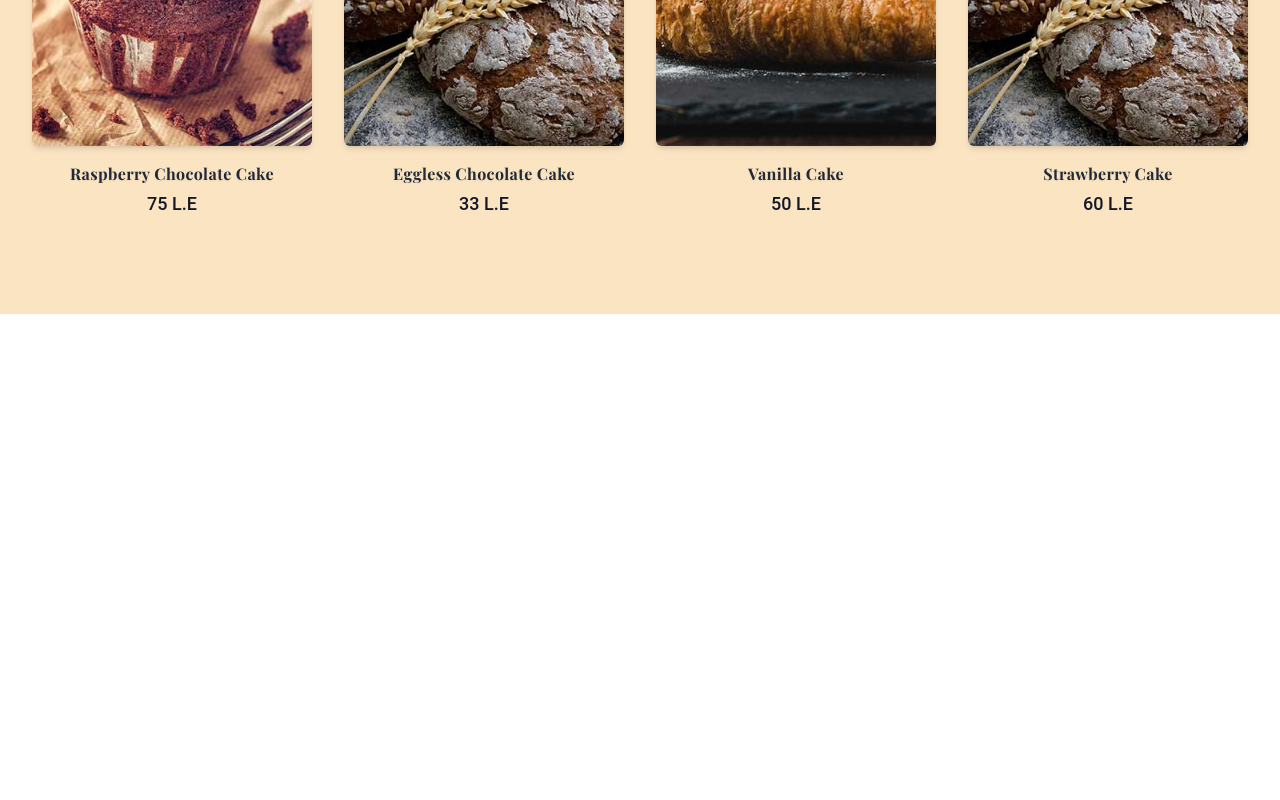
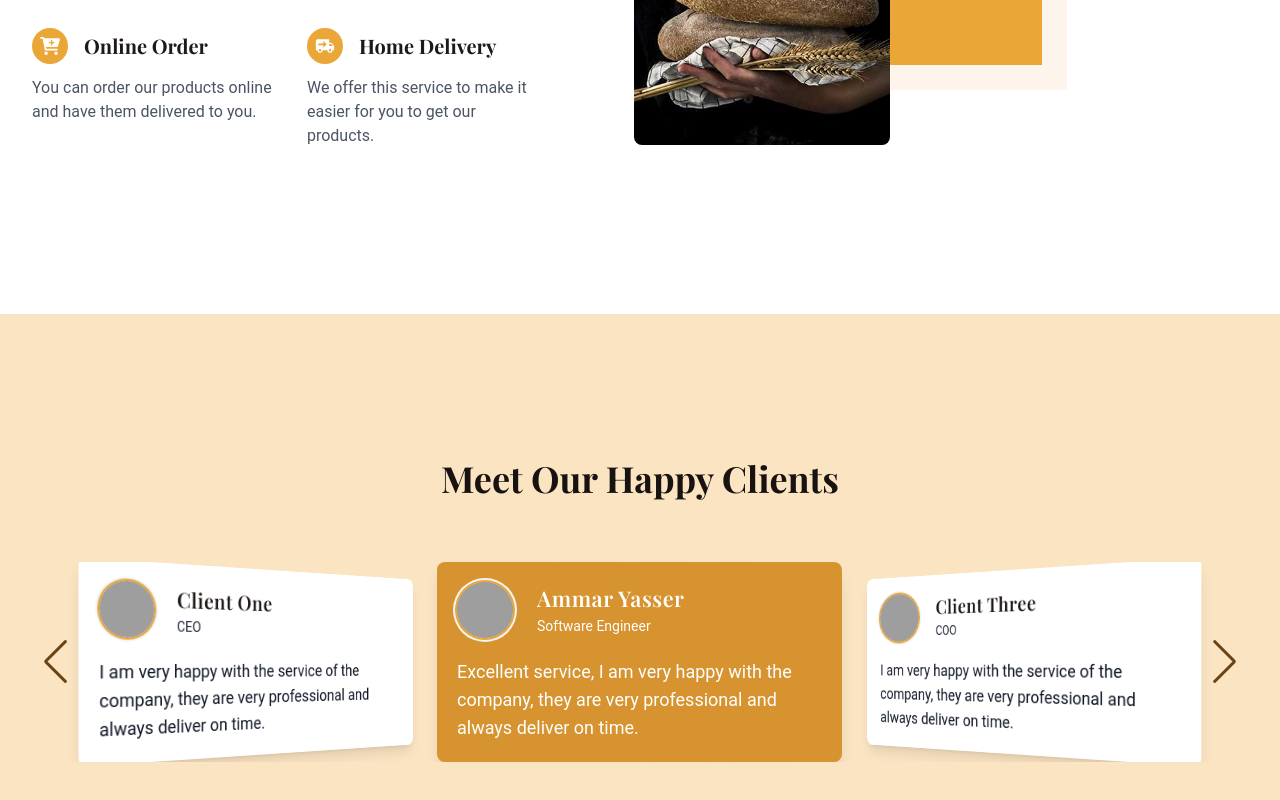
Before and after one commit to AmmarYasser33/Artisanal-bread, a React (Vite) app in the folder frontend/: page / in a window 1280 px wide. Shown: the part 2644-3444 px from the top of the page. Before the commit the page ends 2958 px from the top, so only its background shows below. Built offline with nearby package versions, Linux system fonts and the light colour scheme; grey boxes are pictures that could not be loaded; a web font is replaced by a local one.

Commit message:
Add Testimonials component

```diff
--- a/frontend/package.json
+++ b/frontend/package.json
@@ -19,7 +19,8 @@
     "react-dom": "^18.2.0",
     "react-hook-form": "^7.53.1",
     "react-player": "^2.16.0",
-    "react-router-dom": "^6.27.0"
+    "react-router-dom": "^6.27.0",
+    "swiper": "^11.1.14"
   },
   "devDependencies": {
     "@tailwindcss/aspect-ratio": "^0.4.2",
--- /dev/null
+++ b/frontend/src/components/Testimonials.jsx
@@ -0,0 +1,103 @@
+import { Navigation, A11y, EffectCoverflow } from "swiper/modules";
+import { Swiper, SwiperSlide } from "swiper/react";
+
+import "swiper/css";
+import "swiper/css/effect-coverflow";
+import "swiper/css/navigation";
+
+const data = [
+  {
+    id: 1,
+    name: "Client One",
+    title: "CEO",
+    image: "https://randomuser.me/api/portraits/men/62.jpg",
+    quote:
+      "I am very happy with the service of the company, they are very professional and always deliver on time.",
+  },
+  {
+    id: 2,
+    name: "Ammar Yasser",
+    title: "Software Engineer",
+    image: "https://randomuser.me/api/portraits/men/44.jpg",
+    quote:
+      "Excellent service, I am very happy with the company, they are very professional and always deliver on time.",
+  },
+  {
+    id: 3,
+    name: "Client Three",
+    title: "COO",
+    image: "https://randomuser.me/api/portraits/men/50.jpg",
+    quote:
+      "I am very happy with the service of the company, they are very professional and always deliver on time.",
+  },
+];
+
+export default function Testimonials() {
+  return (
+    <div className="bg-primary-100">
+      <div className="mx-auto max-w-7xl items-center justify-center px-0 py-28 md:py-36 lg:px-8">
+        <h3 className="mb-16 text-center text-4xl font-bold leading-10 text-secondary-700">
+          Meet Our Happy Clients
+        </h3>
+
+        <Swiper
+          modules={[Navigation, A11y, EffectCoverflow]}
+          effect="coverflow"
+          // loop={true}
+          initialSlide={data.length > 1 ? 1 : 0}
+          slidesPerView={2}
+          centeredSlides={true}
+          navigation
+          coverflowEffect={{
+            slideShadows: false,
+          }}
+          breakpoints={{
+            900: {
+              slidesPerView: 3,
+            },
+            600: {
+              slidesPerView: 2,
+            },
+          }}
+        >
+          {data.map((testimonial) => (
+            <SwiperSlide key={testimonial.id}>
+              {({ isActive }) => (
+                <div
+                  className={`rounded-lg p-5 shadow-lg ${isActive ? "bg-primary-600" : "bg-white"}`}
+                >
+                  <div className="flex items-center space-x-6">
+                    <img
+                      src={testimonial.image}
+                      alt={testimonial.name}
+                      className="h-14 w-14 rounded-full ring-2 ring-gray-100 ring-offset-2 ring-offset-primary-500"
+                    />
+
+                    <div className="flex flex-col space-y-1">
+                      <h4
+                        className={`mb-0 text-[1.35rem] font-semibold leading-7 tracking-wide ${isActive ? "text-white" : "text-secondary-500"}`}
+                      >
+                        {testimonial.name}
+                      </h4>
+                      <p
+                        className={`font-roboto text-sm ${isActive ? "text-white" : "text-gray-800"}`}
+                      >
+                        {testimonial.title}
+                      </p>
+                    </div>
+                  </div>
+
+                  <p
+                    className={`mt-5 font-roboto text-lg ${isActive ? "text-white" : "text-gray-900"}`}
+                  >
+                    {testimonial.quote}
+                  </p>
+                </div>
+              )}
+            </SwiperSlide>
+          ))}
+        </Swiper>
+      </div>
+    </div>
+  );
+}
--- a/frontend/src/index.css
+++ b/frontend/src/index.css
@@ -83,3 +83,13 @@
   animation: none;
   border-radius: 0;
 }
+
+/* swiper */
+
+.swiper-button-next {
+  color: #6a4314 !important;
+}
+
+.swiper-button-prev {
+  color: #6a4314 !important;
+}
--- a/frontend/src/pages/Home.jsx
+++ b/frontend/src/pages/Home.jsx
@@ -7,6 +7,7 @@ const BakeryInfo = React.lazy(() => import("../components/BakeryInfo"));
 const TrendingProducts = React.lazy(
   () => import("../components/TrendingProducts"),
 );
+const Testimonials = React.lazy(() => import("../components/Testimonials"));
 
 export default function Home() {
   return (
@@ -16,10 +17,13 @@ export default function Home() {
         <Stats />
       </Suspense>
       <Suspense fallback={<Spinner color={"primary-700"} size={10} />}>
+        <TrendingProducts />
+      </Suspense>
+      <Suspense fallback={<Spinner color={"primary-700"} size={10} />}>
         <BakeryInfo />
       </Suspense>
       <Suspense fallback={<Spinner color={"primary-700"} size={10} />}>
-        <TrendingProducts />
+        <Testimonials />
       </Suspense>
     </div>
   );
```
Also changed, not shown: 1 other file (tests, documents, lock files or other folders).
